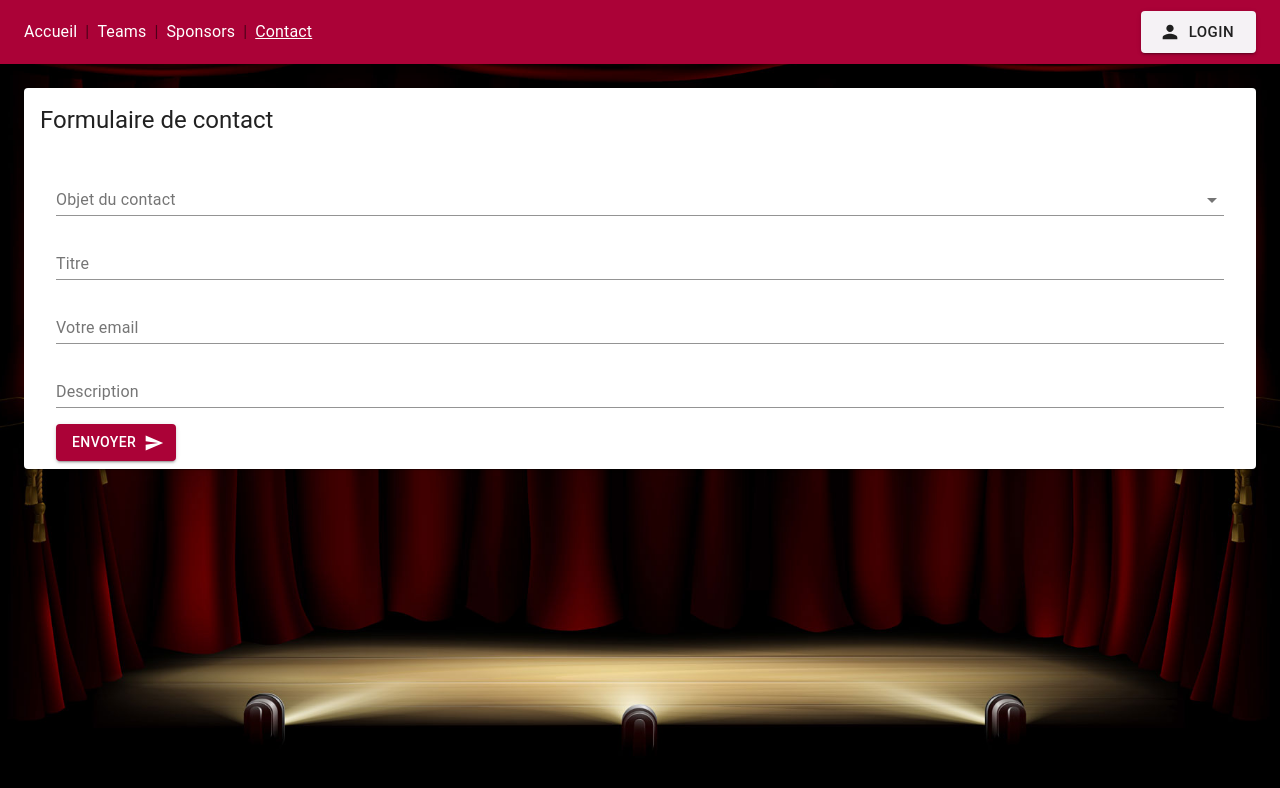
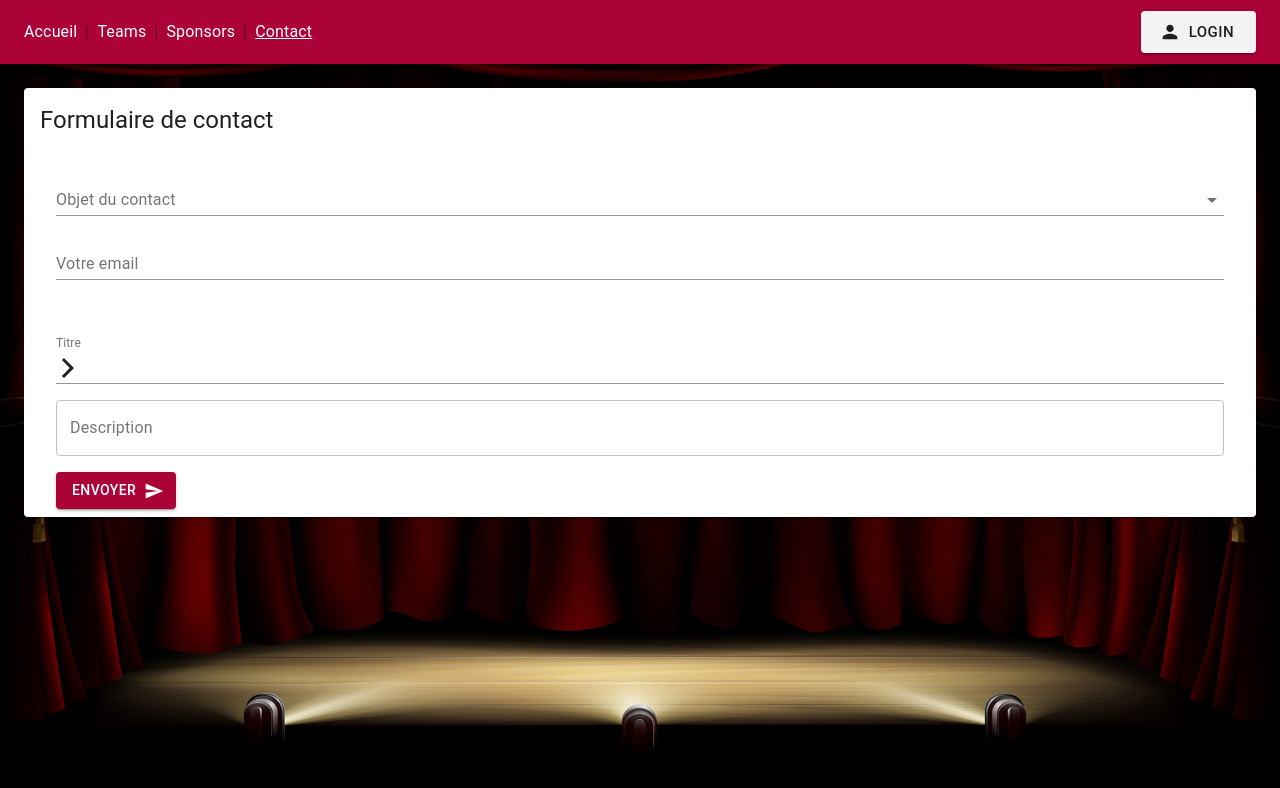
Before and after one commit to StephaneBranly/TalentBRUT, a React (Create React App) app: page / in a window 1280 px wide. Both pictures are taken after a click on the element "Contact". Shown: the top 788 px of the page. Built offline with nearby package versions, Linux system fonts and the light colour scheme.

Commit message:
fix: formulaire

```diff
--- a/src/components/contact.tsx
+++ b/src/components/contact.tsx
@@ -6,6 +6,7 @@ import CardContent from "@material-ui/core/CardContent";
 import CardMedia from "@material-ui/core/CardMedia";
 import Typography from "@material-ui/core/Typography";
 import {
+  Box,
   Button,
   Container,
   Dialog,
@@ -16,12 +17,13 @@ import {
   FormControl,
   Grid,
   IconButton,
+  InputAdornment,
   InputLabel,
   MenuItem,
   Select,
   TextField,
 } from "@material-ui/core";
-import { Favorite, Send, ThumbUp } from "@material-ui/icons";
+import { ArrowForwardIos, Favorite, Send, ThumbUp } from "@material-ui/icons";
 import { validateEmail } from "../lib/utils";
 
 export interface ContactProps {
@@ -79,10 +81,10 @@ export class Contact extends Component<ContactProps, ContactState> {
     const { object, message, tag, email } = this.state;
     const { notify } = this.props;
 
-    if (!validateEmail(email)) {
+    if (tag === "" || email === "" || object === "" || message === "") {
+      notify("error", "Au moins un champ vide...");
+    } else if (!validateEmail(email)) {
       notify("error", "Adresse email invalide...");
-    } else if (tag === "" || email === "" || object === "" || message === "") {
-      notify("error", "Au moins un champ vide...");
     } else {
       this.toggleDialog(true);
     }
@@ -175,17 +177,6 @@ export class Contact extends Component<ContactProps, ContactState> {
                 <Grid item>
                   <FormControl fullWidth>
                     <TextField
-                      id="object"
-                      label="Titre"
-                      value={object}
-                      onChange={(e) => this.onChangeObject(e)}
-                    />
-                  </FormControl>
-                </Grid>
-
-                <Grid item>
-                  <FormControl fullWidth>
-                    <TextField
                       id="email"
                       label="Votre email"
                       type="email"
@@ -196,12 +187,33 @@ export class Contact extends Component<ContactProps, ContactState> {
                 </Grid>
 
                 <Grid item>
+                  <Box mt={5}>
+                    <FormControl fullWidth>
+                      <TextField
+                        id="object"
+                        label="Titre"
+                        value={object}
+                        InputProps={{
+                          startAdornment: (
+                            <InputAdornment position="start">
+                              <ArrowForwardIos />
+                            </InputAdornment>
+                          ),
+                        }}
+                        onChange={(e) => this.onChangeObject(e)}
+                      />
+                    </FormControl>
+                  </Box>
+                </Grid>
+
+                <Grid item>
                   <FormControl fullWidth>
                     <TextField
                       id="message"
                       multiline
                       label="Description"
                       value={message}
+                      variant="outlined"
                       onChange={(e) => this.onChangeMessage(e)}
                     />
                   </FormControl>
```
Also changed, not shown: 1 other file (tests, documents, lock files or other folders).
